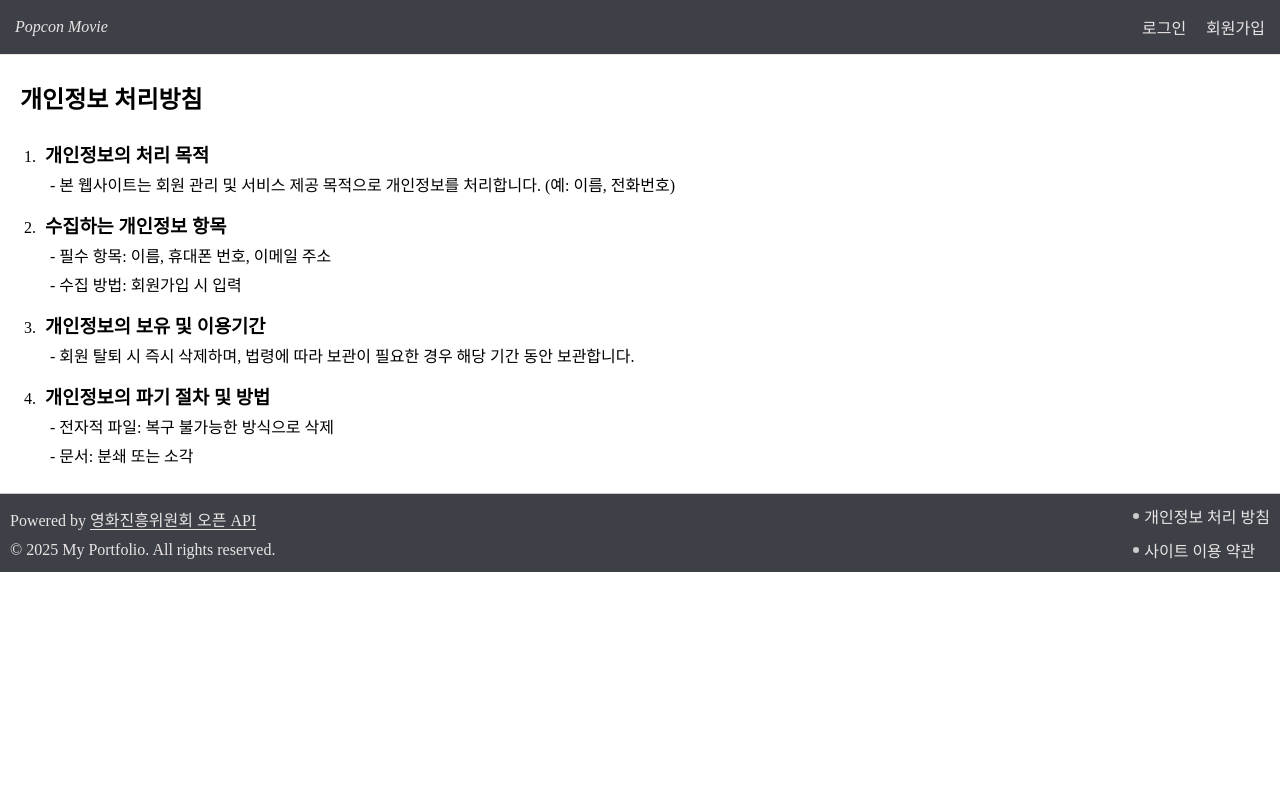
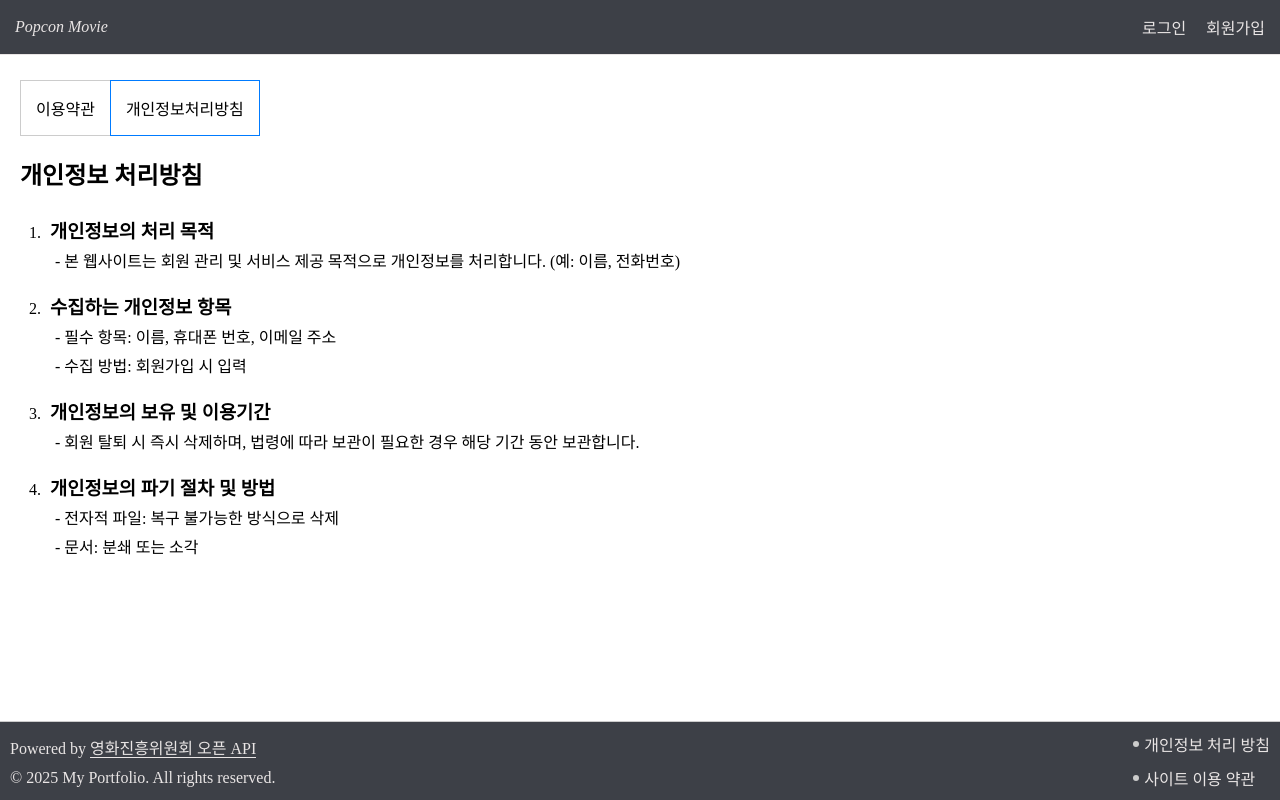
Before and after one commit to kuk0901/popcon-movie-app, a Next.js app: page /policy/privacy in a window 1280 px wide. Built offline with nearby package versions, Linux system fonts and the light colour scheme.

Commit message:
policy 페이지 완성

```diff
--- /dev/null
+++ b/src/app/policy/layout.tsx
@@ -0,0 +1,13 @@
+import PolicyNav from "@/components/layout/policy-nav";
+import { ReactNode } from "react";
+
+const Layout = ({ children }: Readonly<{ children: ReactNode }>) => {
+  return (
+    <>
+      <PolicyNav />
+      {children}
+    </>
+  );
+};
+
+export default Layout;
--- a/src/app/policy/policy.module.scss
+++ b/src/app/policy/policy.module.scss
@@ -1,5 +1,4 @@
-// FIXME: scss 수정 필요 -> 현재 너무 단조로움
-
+.policy_section {
   .title {
     margin: 20px;
   }
@@ -9,3 +8,4 @@
     margin-block-end: 1em;
     padding-inline-start: 40px;
   }
+}
--- a/src/app/policy/privacy/page.tsx
+++ b/src/app/policy/privacy/page.tsx
@@ -7,7 +7,7 @@ const privacyPolicy = privacyPolicyRaw as PolicyData[];
 
 export default function Page() {
   return (
-    <>
+    <section className={style.policy_section}>
       <h2 className={style.title}>개인정보 처리방침</h2>
 
       <ol className={style.policy_list}>
@@ -15,6 +15,6 @@ export default function Page() {
           <PolicyItem key={item.id} {...item} />
         ))}
       </ol>
-    </>
+    </section>
   );
 }
--- a/src/app/policy/service/page.tsx
+++ b/src/app/policy/service/page.tsx
@@ -7,7 +7,7 @@ const termOfService = termOfServiceRaw as PolicyData[];
 
 export default function Page() {
   return (
-    <>
+    <section className={style.policy_section}>
       <h2 className={style.title}>서비스 이용 약관</h2>
 
       <ol className={style.policy_list}>
@@ -15,6 +15,6 @@ export default function Page() {
           <PolicyItem key={item.id} {...item} />
         ))}
       </ol>
-    </>
+    </section>
   );
 }
--- /dev/null
+++ b/src/components/layout/policy-nav.module.scss
@@ -0,0 +1,19 @@
+.policy_nav {
+  margin: 20px;
+
+  .policy_link_list {
+    display: flex;
+
+    .policy_link {
+      padding: 15px;
+      border: 1px solid #ccc;
+      margin-right: -1px;
+
+      &:has(.active) {
+        border-color: #007bff;
+
+        z-index: 10;
+      }
+    }
+  }
+}
--- /dev/null
+++ b/src/components/layout/policy-nav.tsx
@@ -0,0 +1,34 @@
+"use client";
+
+import { usePolicyLinkActive } from "@/hooks/usePolicyLinkActive";
+import style from "./policy-nav.module.scss";
+import Link from "next/link";
+
+export default function PolicyNav() {
+  return (
+    <nav className={style.policy_nav}>
+      <div className={style.policy_link_list}>
+        <div className={style.policy_link}>
+          <Link
+            href="/policy/service"
+            className={
+              usePolicyLinkActive("/policy/service") ? style.active : ""
+            }
+          >
+            이용약관
+          </Link>
+        </div>
+        <div className={style.policy_link}>
+          <Link
+            href="/policy/privacy"
+            className={
+              usePolicyLinkActive("/policy/privacy") ? style.active : ""
+            }
+          >
+            개인정보처리방침
+          </Link>
+        </div>
+      </div>
+    </nav>
+  );
+}
--- a/src/components/policy/policy-item.module.scss
+++ b/src/components/policy/policy-item.module.scss
@@ -1,10 +1,10 @@
-// FIXME: scss 수정 필요한지 확인
 .policy_item {
   padding: 5px;
-}
+  margin: 5px;
 
-.policy_list {
-  .policy_list_item {
-    margin: 5px;
+  .policy_list {
+    .policy_list_item {
+      margin: 5px;
+    }
   }
 }
--- /dev/null
+++ b/src/hooks/usePolicyLinkActive.ts
@@ -0,0 +1,6 @@
+import { usePathname } from "next/navigation";
+
+export function usePolicyLinkActive(path: string) {
+  const pathname = usePathname();
+  return pathname === path;
+}
--- a/src/styles/main.scss
+++ b/src/styles/main.scss
@@ -9,5 +9,6 @@
 
   main {
     margin-top: 60px;
+    flex: 1;
   }
 }
```
Lines whose indentation alone changed are shown as unchanged.
